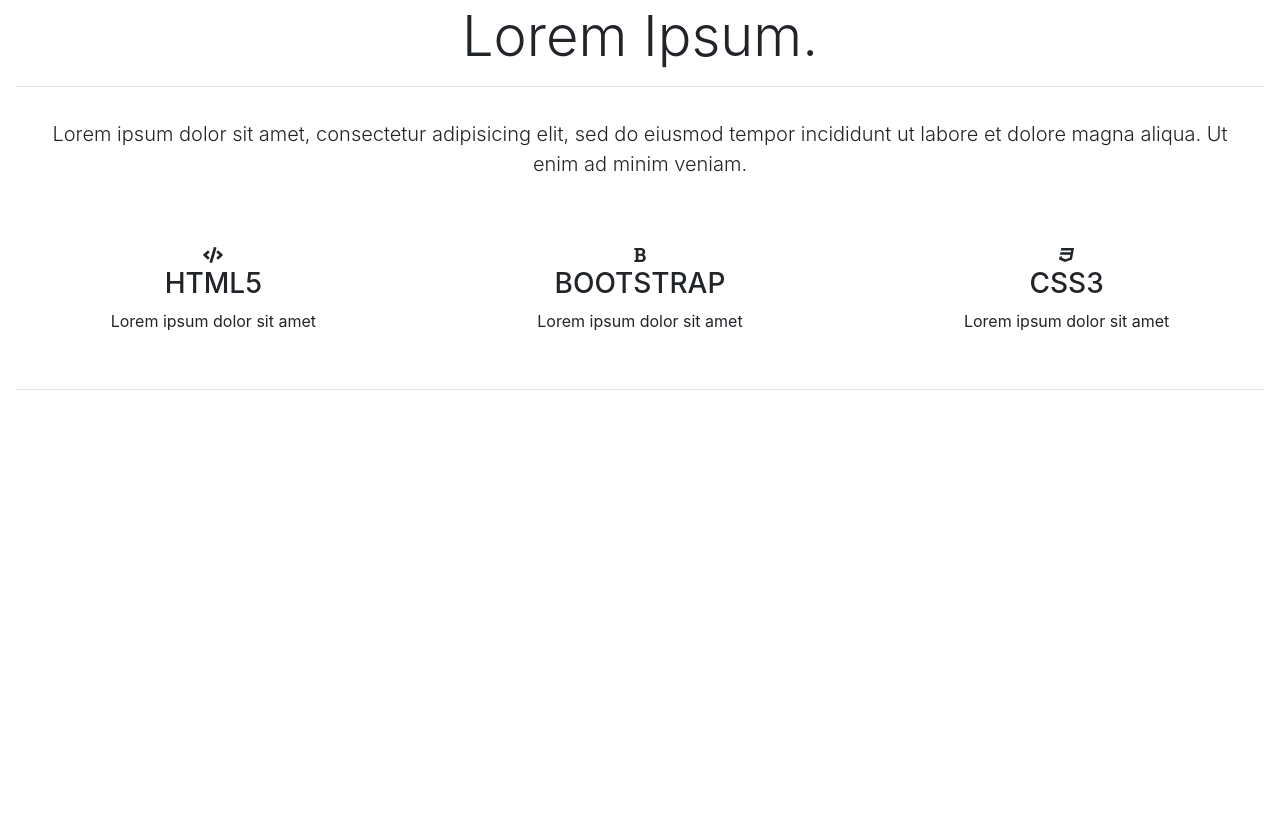
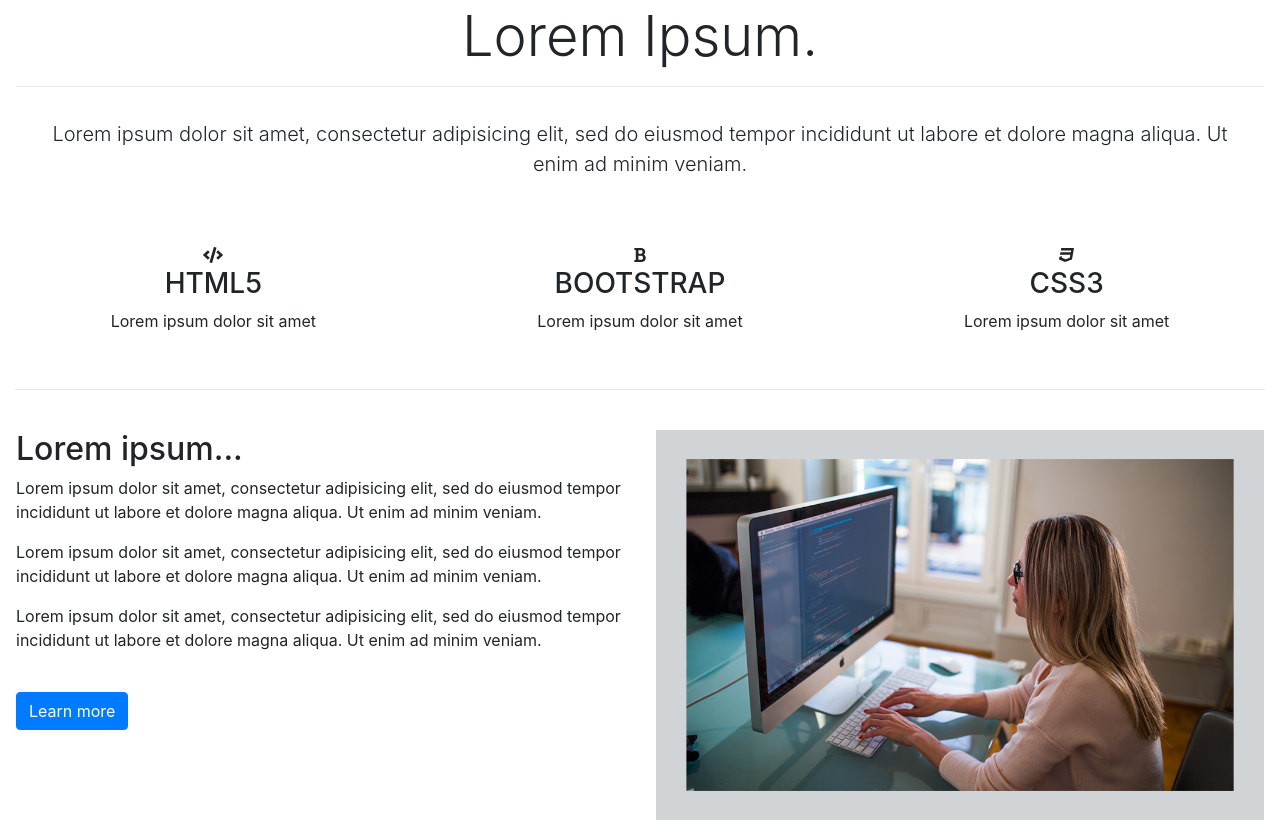
Before and after one commit to marcin-zybura/bootstrap_testwebsite, a website: page index.html in a window 1280 px wide. Shown: the part 1061-1897 px from the top of the page. Before the commit the page ends 1475 px from the top, so only its background shows below. Drawn offline with nearby package versions, Linux system fonts and the light colour scheme.

Commit message:
two-column info section

```diff
--- a/index.html
+++ b/index.html
@@ -117,5 +117,21 @@
     </div>
     <hr class="my-4">
   </div>
+
+  <div class="container-fluid padding">
+    <div class="row padding">
+      <div class="col-lg-6">
+        <h2>Lorem ipsum...</h2>
+        <p>Lorem ipsum dolor sit amet, consectetur adipisicing elit, sed do eiusmod tempor incididunt ut labore et dolore magna aliqua. Ut enim ad minim veniam.</p>
+        <p>Lorem ipsum dolor sit amet, consectetur adipisicing elit, sed do eiusmod tempor incididunt ut labore et dolore magna aliqua. Ut enim ad minim veniam.</p>
+        <p>Lorem ipsum dolor sit amet, consectetur adipisicing elit, sed do eiusmod tempor incididunt ut labore et dolore magna aliqua. Ut enim ad minim veniam.</p>
+        <br>
+        <a href="#" class="btn btn-primary">Learn more</a>
+      </div>
+      <div class="col-lg-6">
+        <img class="img-fluid" src="img/desk.png" alt="">
+      </div>
+    </div>
+  </div>
 </body>
 </html>
```
